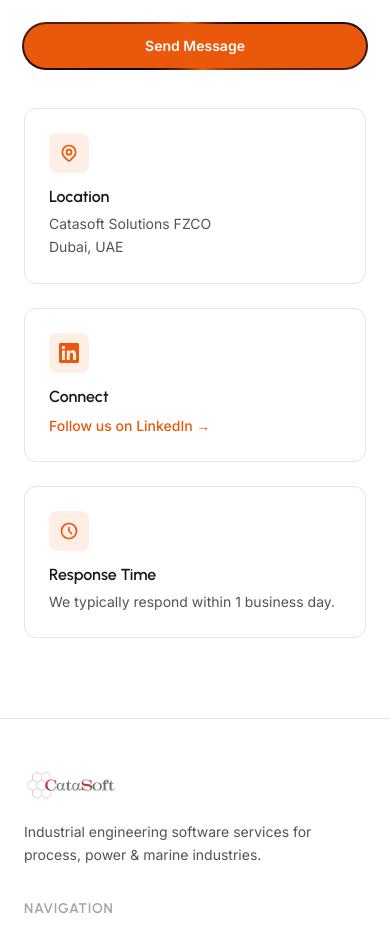
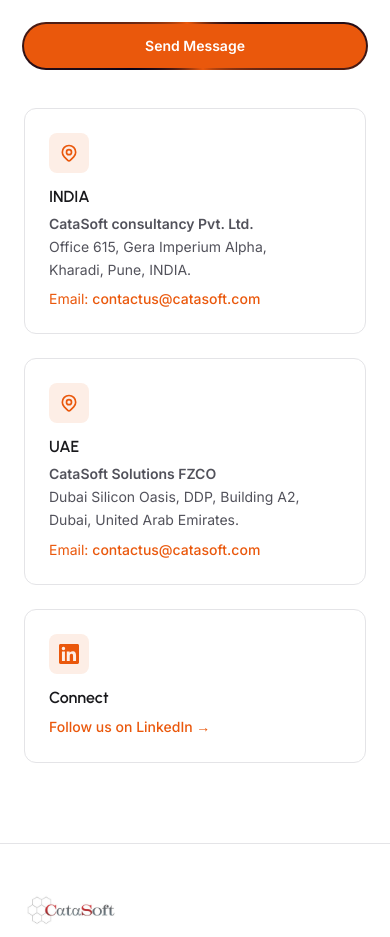
Before and after one commit to Tanishq1089/CATASOFT-N-WEBSITE, a React (Vite) app: page /contact in a window 390 px wide. Shown: the part 894-1831 px from the top of the page. Built offline with nearby package versions, Linux system fonts and the light colour scheme.

Commit message:
Update contact page with India and UAE office addresses, omitting phone numbers

```diff
--- a/src/pages/ContactPage.jsx
+++ b/src/pages/ContactPage.jsx
@@ -170,22 +170,50 @@
 
             {/* Info Cards */}
             <div className="lg:col-span-2 space-y-6 fade-up" style={{ transitionDelay: '120ms' }}>
-              {/* Location */}
-              <div className="border border-border-color rounded-xl p-6">
+              {/* India Office */}
+              <div className="border border-border-color rounded-xl p-6 bg-white">
                 <div className="w-10 h-10 rounded-lg bg-primary/10 flex items-center justify-center text-primary mb-3">
                   <svg className="w-5 h-5" fill="none" stroke="currentColor" strokeWidth={2} viewBox="0 0 24 24">
                     <path strokeLinecap="round" strokeLinejoin="round" d="M17.657 16.657L13.414 20.9a1.998 1.998 0 01-2.827 0l-4.244-4.243a8 8 0 1111.314 0z" />
                     <path strokeLinecap="round" strokeLinejoin="round" d="M15 11a3 3 0 11-6 0 3 3 0 016 0z" />
                   </svg>
                 </div>
-                <h3 className="font-urbanist font-semibold text-text-primary mb-1">Location</h3>
+                <h3 className="font-urbanist font-semibold text-text-primary mb-1">INDIA</h3>
+                <p className="text-text-secondary text-sm leading-relaxed font-semibold">
+                  CataSoft consultancy Pvt. Ltd.
+                </p>
                 <p className="text-text-secondary text-sm leading-relaxed">
-                  Catasoft Solutions FZCO<br />Dubai, UAE
+                  Office 615, Gera Imperium Alpha,<br />
+                  Kharadi, Pune, INDIA.
+                </p>
+                <p className="mt-2 text-sm text-primary">
+                  Email: <a href="mailto:contactus@catasoft.com" className="hover:underline font-medium">contactus@catasoft.com</a>
+                </p>
+              </div>
+
+              {/* UAE Office */}
+              <div className="border border-border-color rounded-xl p-6 bg-white">
+                <div className="w-10 h-10 rounded-lg bg-primary/10 flex items-center justify-center text-primary mb-3">
+                  <svg className="w-5 h-5" fill="none" stroke="currentColor" strokeWidth={2} viewBox="0 0 24 24">
+                    <path strokeLinecap="round" strokeLinejoin="round" d="M17.657 16.657L13.414 20.9a1.998 1.998 0 01-2.827 0l-4.244-4.243a8 8 0 1111.314 0z" />
+                    <path strokeLinecap="round" strokeLinejoin="round" d="M15 11a3 3 0 11-6 0 3 3 0 016 0z" />
+                  </svg>
+                </div>
+                <h3 className="font-urbanist font-semibold text-text-primary mb-1">UAE</h3>
+                <p className="text-text-secondary text-sm leading-relaxed font-semibold">
+                  CataSoft Solutions FZCO
+                </p>
+                <p className="text-text-secondary text-sm leading-relaxed">
+                  Dubai Silicon Oasis, DDP, Building A2,<br />
+                  Dubai, United Arab Emirates.
+                </p>
+                <p className="mt-2 text-sm text-primary">
+                  Email: <a href="mailto:contactus@catasoft.com" className="hover:underline font-medium">contactus@catasoft.com</a>
                 </p>
               </div>
 
               {/* Connect */}
-              <div className="border border-border-color rounded-xl p-6">
+              <div className="border border-border-color rounded-xl p-6 bg-white">
                 <div className="w-10 h-10 rounded-lg bg-primary/10 flex items-center justify-center text-primary mb-3">
                   <svg className="w-5 h-5" fill="currentColor" viewBox="0 0 24 24">
                     <path d="M20.447 20.452h-3.554v-5.569c0-1.328-.027-3.037-1.852-3.037-1.853 0-2.136 1.445-2.136 2.939v5.667H9.351V9h3.414v1.561h.046c.477-.9 1.637-1.85 3.37-1.85 3.601 0 4.267 2.37 4.267 5.455v6.286zM5.337 7.433a2.062 2.062 0 01-2.063-2.065 2.064 2.064 0 112.063 2.065zm1.782 13.019H3.555V9h3.564v11.452zM22.225 0H1.771C.792 0 0 .774 0 1.729v20.542C0 23.227.792 24 1.771 24h20.451C23.2 24 24 23.227 24 22.271V1.729C24 .774 23.2 0 22.222 0h.003z" />
@@ -201,19 +229,6 @@
                   Follow us on LinkedIn →
                 </a>
               </div>
-
-              {/* Response Time */}
-              <div className="border border-border-color rounded-xl p-6">
-                <div className="w-10 h-10 rounded-lg bg-primary/10 flex items-center justify-center text-primary mb-3">
-                  <svg className="w-5 h-5" fill="none" stroke="currentColor" strokeWidth={2} viewBox="0 0 24 24">
-                    <path strokeLinecap="round" strokeLinejoin="round" d="M12 8v4l3 3m6-3a9 9 0 11-18 0 9 9 0 0118 0z" />
-                  </svg>
-                </div>
-                <h3 className="font-urbanist font-semibold text-text-primary mb-1">Response Time</h3>
-                <p className="text-text-secondary text-sm leading-relaxed">
-                  We typically respond within 1 business day.
-                </p>
-              </div>
             </div>
           </div>
         </div>
```
